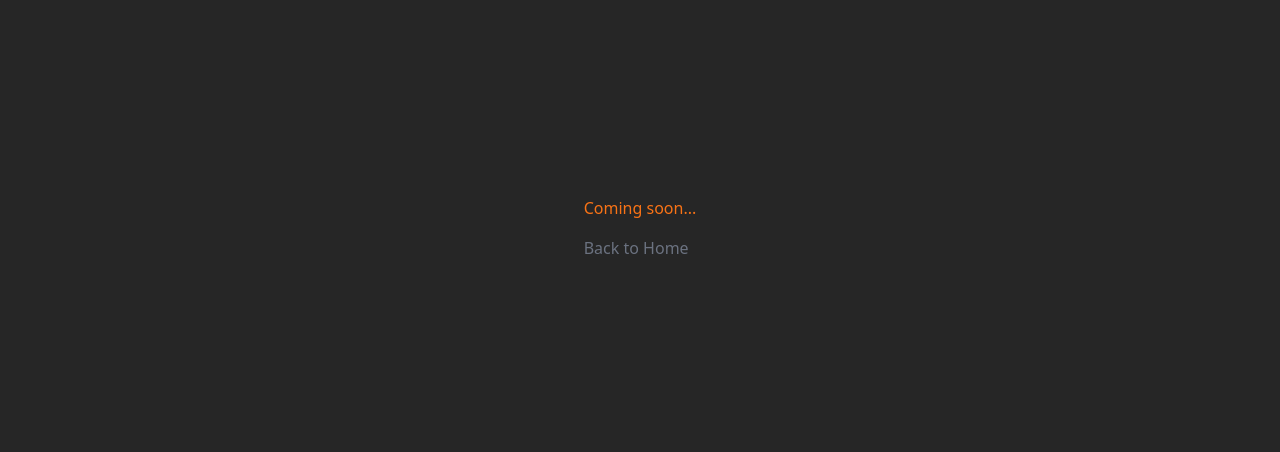
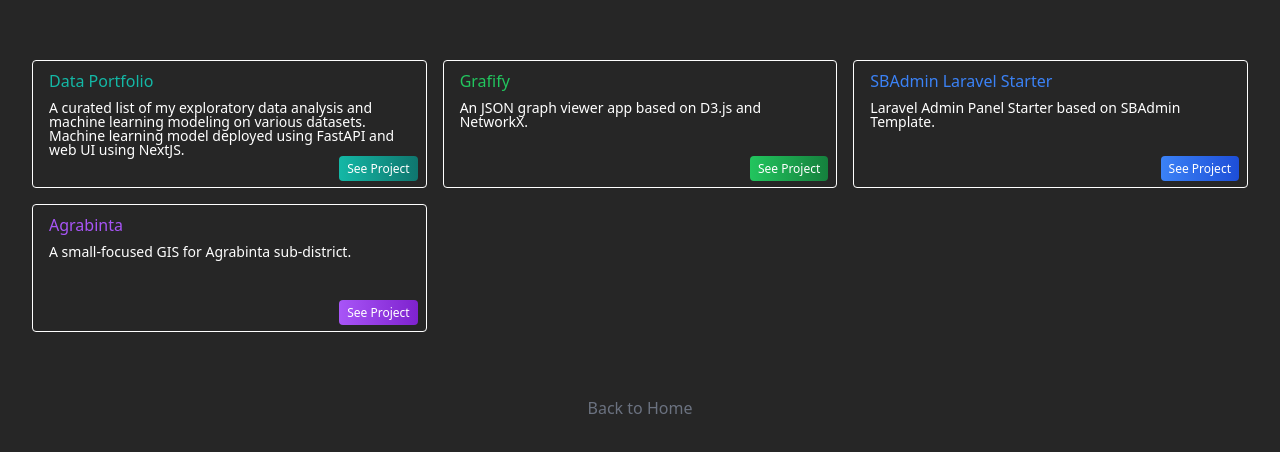
Before and after one commit to dendihandian/dendihandian.github.io, a Next.js app: page /portfolios in a window 1280 px wide. Shown: the part 172-624 px from the top of the page. Built offline with nearby package versions, Linux system fonts and the light colour scheme; no server answers.

Commit message:
add portfolio list

```diff
--- a/pages/portfolios.js
+++ b/pages/portfolios.js
@@ -1,6 +1,33 @@
 import Head from 'next/head'
 import Link from 'next/link'
 import { Fragment } from 'react'
+
+const portfolios = [
+    {
+        'name': 'Data Portfolio',
+        'desc': 'A curated list of my exploratory data analysis and machine learning modeling on various datasets. Machine learning model deployed using FastAPI and web UI using NextJS.',
+        'project_url': 'https://data-portfolio.netlify.app',
+        'colors': ['text-teal-500', 'from-teal-500', 'to-teal-700'],
+    },
+    {
+        'name': 'Grafify',
+        'desc': 'An JSON graph viewer app based on D3.js and NetworkX.',
+        'project_url': 'https://grafify.herokuapp.com',
+        'colors': ['text-green-500', 'from-green-500', 'to-green-700'],
+    },
+    {
+        'name': 'SBAdmin Laravel Starter',
+        'desc': 'Laravel Admin Panel Starter based on SBAdmin Template.',
+        'project_url': 'https://sbadmin-laravel.herokuapp.com',
+        'colors': ['text-blue-500', 'from-blue-500', 'to-blue-700'],
+    },
+    {
+        'name': 'Agrabinta',
+        'desc': 'A small-focused GIS for Agrabinta sub-district.',
+        'project_url': 'https://agrabinta.netlify.app',
+        'colors': ['text-purple-500', 'from-purple-500', 'to-purple-700'],
+    },
+  ]
 
 export default function Portfolios() {
     return (
@@ -11,13 +38,29 @@ export default function Portfolios() {
             <link rel="icon" href="/favicon.ico" />
         </Head>
 
-        <div className="flex flex-col">
+        <div className="flex flex-col p-8 mt-6">
+            <div className="grid grid-cols-1 gap-4 sm:grid-cols-2 md:grid-cols-3">
+                {portfolios.map((portfolio, index) => (
+                <div key={index} className="relative flex flex-col w-full h-32 border border-white rounded">
+                    <div className="px-4 py-3 leading-none text-left">
+                        <h3 className={`font-medium ` + portfolio.colors[0]}>{portfolio.name}</h3>
+                    </div>
+                    <div className="flex-grow px-4">
+                        <p className="text-sm leading-none text-left text-white">{portfolio.desc}</p>
+                    </div>
+                    <div className="absolute bottom-0 right-0 mb-2 mr-2">
+                        <a className={`px-2 py-1 text-xs text-white rounded bg-gradient-to-r ` + portfolio.colors[1] + ` ` + portfolio.colors[2]} href={portfolio.project_url} target="_blank">See Project</a>
+                    </div>
+                </div>
+                ))}
+            </div>
 
-            <span className="mb-4 text-orange-500">Coming soon...</span>
+            <div className="w-full mt-16 text-center">
+                <Link href="/" as={process.env.BACKEND_URL + '/'}>
+                    <a className="text-gray-500 hover:text-gray-300">Back to Home</a>
+                </Link>
+            </div>
 
-            <Link href="/" as={process.env.BACKEND_URL + '/'}>
-                <a className="text-gray-500 hover:text-gray-300">Back to Home</a>
-            </Link>
         </div>
 
         </Fragment>
```
